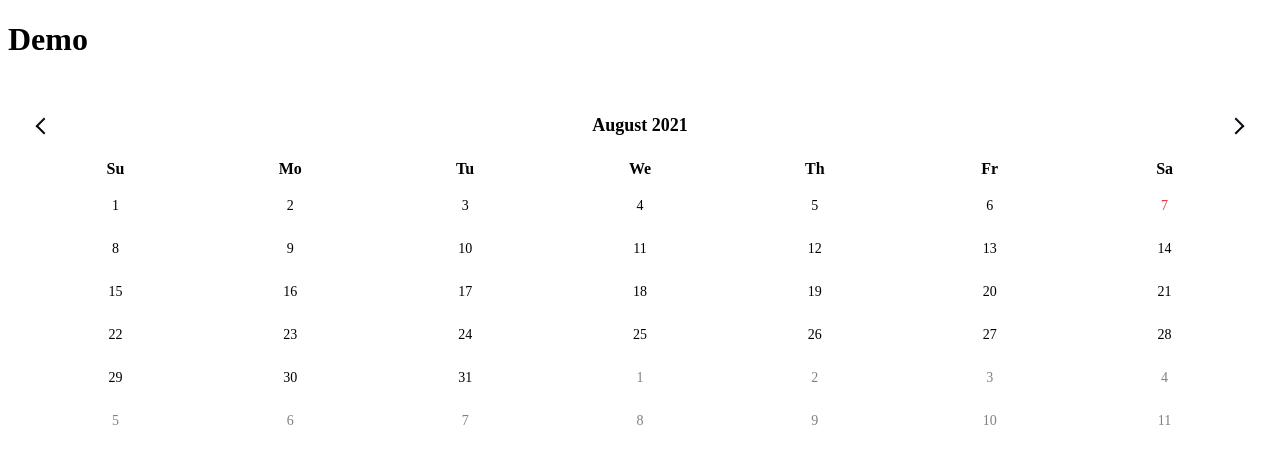
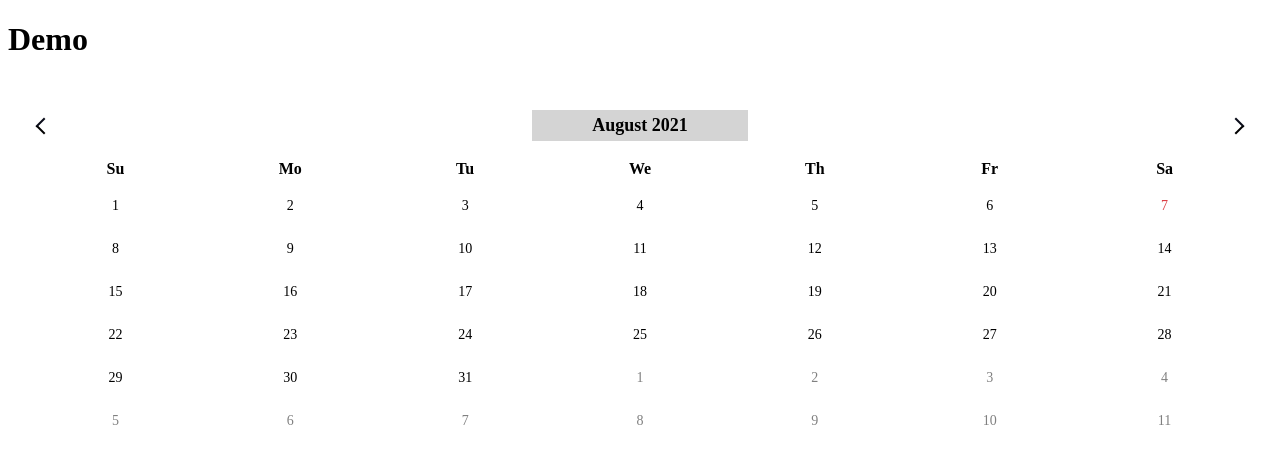
Before and after one commit to owlran/vue-calendar, a Vue app: page / in a window 1280 px wide. In both pictures the pointer is over the element 640 px from the left and 125 px from the top of the page. Shown: the top 464 px of the page. Built offline with nearby package versions, Linux system fonts and the light colour scheme.

Commit message:
style add hover effect for header title

```diff
--- a/src/components/VueCalendar/VueCalendarHeader.vue
+++ b/src/components/VueCalendar/VueCalendarHeader.vue
@@ -43,6 +43,12 @@ export default {
   &__title {
     font-size: 18px;
     font-weight: bold;
+    padding: 5px 60px;
+    &:hover {
+      background-color: rgba(113, 113, 113, 0.3);
+      transition: background-color 0.2s ease-in-out;
+      cursor: pointer;
+    };
   }
 }
 </style>
```
